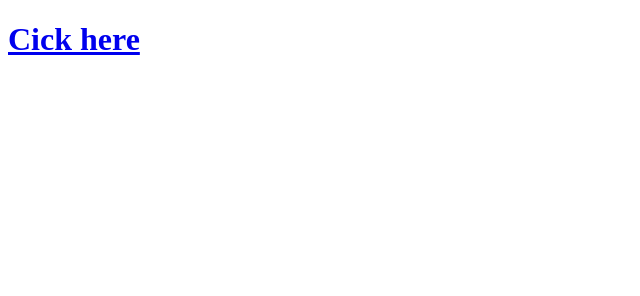
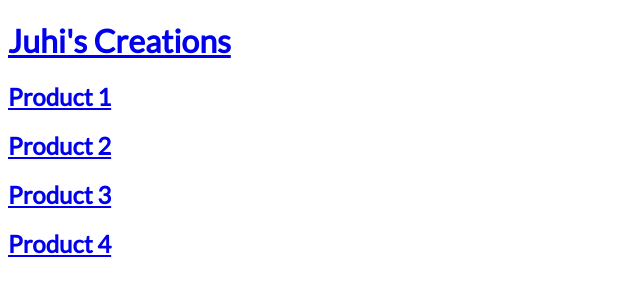
Before and after one commit to TusharYaar/Creations, a plain HTML site: page index.html in a window 1280 px wide. Shown: the whole page, without its empty margins (0-640 px from the left). Drawn offline with Linux system fonts and the light colour scheme.

Commit message:
Update index.html

```diff
--- a/index.html
+++ b/index.html
@@ -4,13 +4,52 @@
     <meta charset="utf-8">
     <meta name="viewport" content="width=device-width, initial-scale=1.0" >
   <link href="https://fonts.googleapis.com/css2?family=Lato&display=swap" rel="stylesheet">
+  <link href="style/style.css" rel="stylesheet">
     <title>Index </title>
   </head>
   <body>
-    <div>
-      <div>
-        <a target="_blank" href="error.html"><h1>Cick here</h1></a>
-      <div>
+    <div class="Container">
+<div id="head">
+<header>
+<a href="index.html"><h1>Juhi's Creations</h1></a>
+</header>
+</div>
+<div class ="block">
+  <a href="error.html"><h2>Product 1
+  </h2></a>
+</div>
+<div class ="block">
+  <a href="error.html"><h2>Product 2
+  </h2></a>
+</div>
+<div class ="block">
+  <a href="error.html"><h2>Product 3
+  </h2></a>
+</div>
+<div class ="block">
+  <a href="error.html"><h2>Product 4
+  </h2></a>
+</div>
+
+
+
+
+
+
+
+
+
+
+
+
+
+
+
+
+
+      <!-- <div>
+        <a target="_blank" href="error.html">Cick here</a>
+      <div> -->
 
 
 
@@ -18,6 +57,5 @@
 
 
     </div>
-
   </body>
 </html>
```
